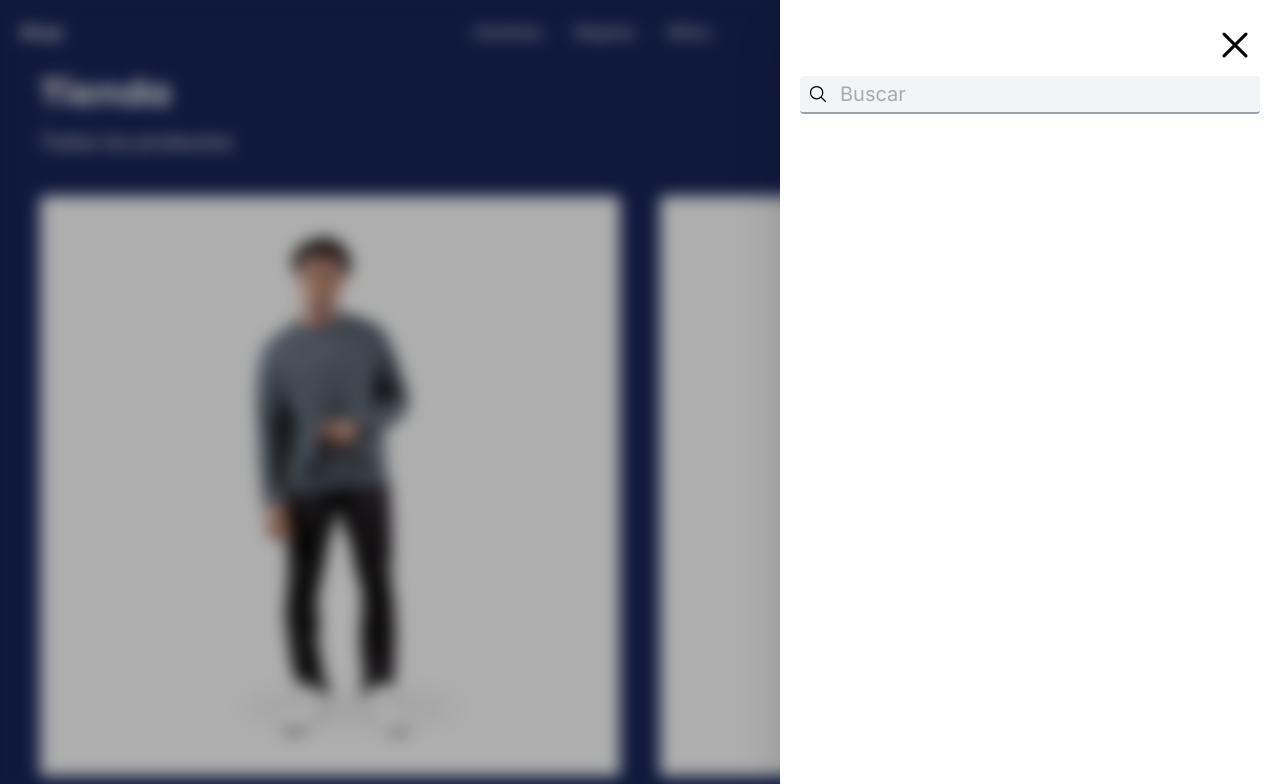
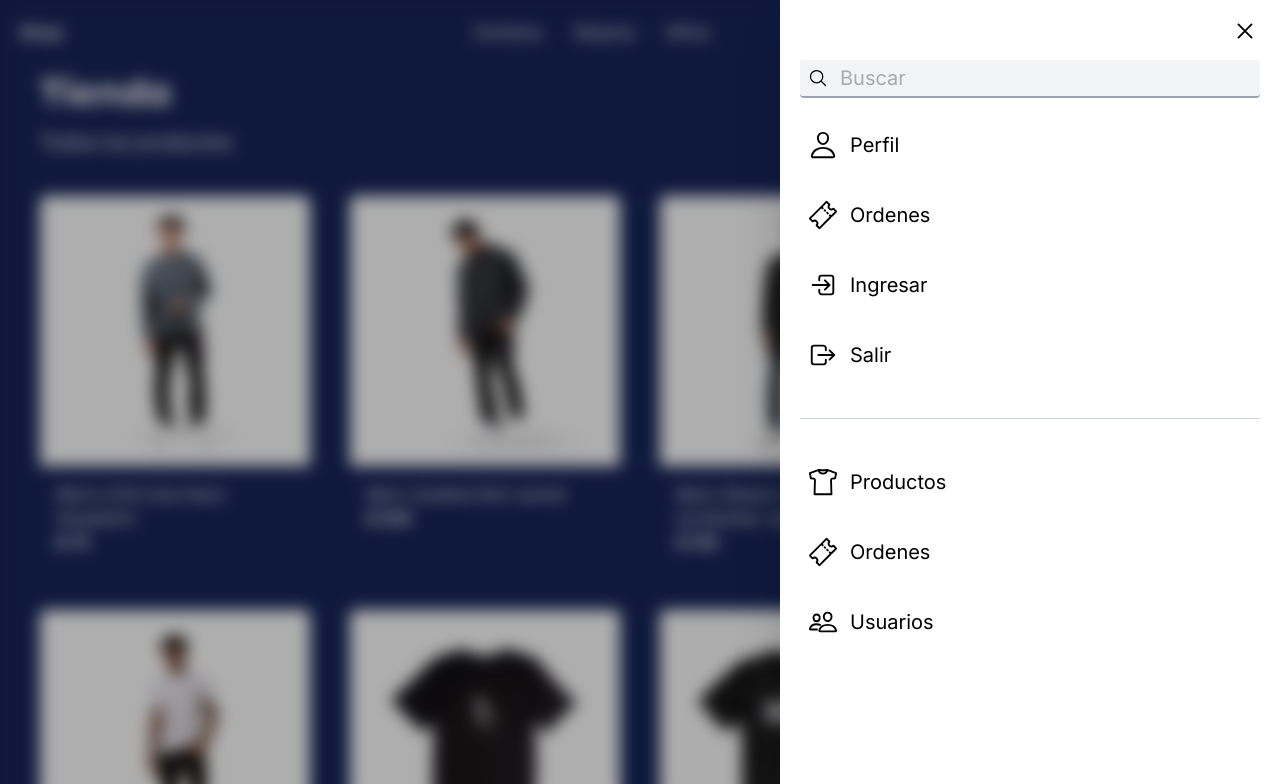
Before and after one commit to Diego2Drm/e-commerce, a Next.js app: page / in a window 1280 px wide. Shown: the top 784 px of the page. Built offline with nearby package versions, Linux system fonts and the light colour scheme.

Commit message:
feat:  menú lateral | Segunda parte

```diff
--- a/app/components/products/product-grid/ProductGrid.tsx
+++ b/app/components/products/product-grid/ProductGrid.tsx
@@ -8,7 +8,7 @@
 
 export const ProductGrid = ({ products }: Props) => {
   return (
-    <section className="grid grid-cols-1 sm:grid-cols-2 gap-10 pb-10">
+    <section className="grid grid-cols-1 sm:grid-cols-2 md:grid-cols-3 lg:grid-cols-4 gap-10 pb-10">
       {
         products.map(product => (
           <ProductGridItem key={product.slug} product={product} />
--- a/app/components/sidebar/index.tsx
+++ b/app/components/sidebar/index.tsx
@@ -1,5 +1,6 @@
 'use client';
-import { IoCloseOutline, IoSearchOutline } from "react-icons/io5"
+import Link from "next/link";
+import { IoCloseOutline, IoLogInOutline, IoLogOutOutline, IoPeopleOutline, IoPersonOutline, IoSearchOutline, IoShirtOutline, IoTicketOutline } from "react-icons/io5"
 
 export const Sidebar = () => {
 
@@ -20,23 +21,85 @@
       <aside className="fixed p-5 right-0 top-0 w-[500px] h-screen bg-white z-20 shadow-2xl transform transition-all duration-300">
 
         <IoCloseOutline
-          size={50}
-          className="absolute right-5 top-5 cursor-pointer text-black"
+          size={30}
+          className="absolute right-5 top-4 cursor-pointer text-black"
           onClick={() => console.log('click')}
         />
 
         {/* Input */}
-        <div className="relative mt-14">
+        <div className="relative mt-10">
           <IoSearchOutline
-          size={20}
-          className="text-black absolute top-2 left-2"
+            size={20}
+            className="text-black absolute top-2 left-2"
           />
           <input type="text"
-          placeholder="Buscar"
-          className="w-full bg-gray-100 rounded pl-10 py-1 pr-10 border-b-2 text-xl border-gray-400 focus:outline-none focus:border-blue-500 placeholder:text-black placeholder:opacity-30"
+            placeholder="Buscar"
+            className="w-full bg-gray-100 rounded pl-10 py-1 pr-10 border-b-2 text-xl border-gray-400 focus:outline-none focus:border-blue-500 placeholder:text-black placeholder:opacity-30"
           />
+        </div>
 
-        </div>
+        {/* Menu */}
+        <Link
+          href="/"
+          className="flex items-center mt-6 p-2 hover:bg-gray-100 rounded transition-all"
+        >
+          <IoPersonOutline size={30} className="text-black" />
+          <span className="ml-3 text-xl text-black">Perfil</span>
+        </Link>
+
+        <Link
+          href="/"
+          className="flex items-center mt-6 p-2 hover:bg-gray-100 rounded transition-all"
+        >
+          <IoTicketOutline size={30} className="text-black" />
+          <span className="ml-3 text-xl text-black">Ordenes</span>
+        </Link>
+
+        <Link
+          href="/"
+          className="flex items-center mt-6 p-2 hover:bg-gray-100 rounded transition-all"
+        >
+          <IoLogInOutline size={30} className="text-black" />
+          <span className="ml-3 text-xl text-black">Ingresar</span>
+        </Link>
+
+        <Link
+          href="/"
+          className="flex items-center mt-6 p-2 hover:bg-gray-100 rounded transition-all"
+        >
+          <IoLogOutOutline size={30} className="text-black" />
+          <span className="ml-3 text-xl text-black">Salir</span>
+        </Link>
+
+        {/* Line Separator */}
+        <div className="w-full h-px bg-gray-300 my-10" />
+
+        <Link
+          href="/"
+          className="flex items-center mt-6 p-2 hover:bg-gray-100 rounded transition-all"
+        >
+          <IoShirtOutline size={30} className="text-black" />
+          <span className="ml-3 text-xl text-black">Productos</span>
+        </Link>
+
+        <Link
+          href="/"
+          className="flex items-center mt-6 p-2 hover:bg-gray-100 rounded transition-all"
+        >
+          <IoTicketOutline size={30} className="text-black" />
+          <span className="ml-3 text-xl text-black">Ordenes</span>
+        </Link>
+
+        <Link
+          href="/"
+          className="flex items-center mt-6 p-2 hover:bg-gray-100 rounded transition-all"
+        >
+          <IoPeopleOutline size={30} className="text-black" />
+          <span className="ml-3 text-xl text-black">Usuarios</span>
+        </Link>
+
+
+
       </aside>
     </section>
 
```
